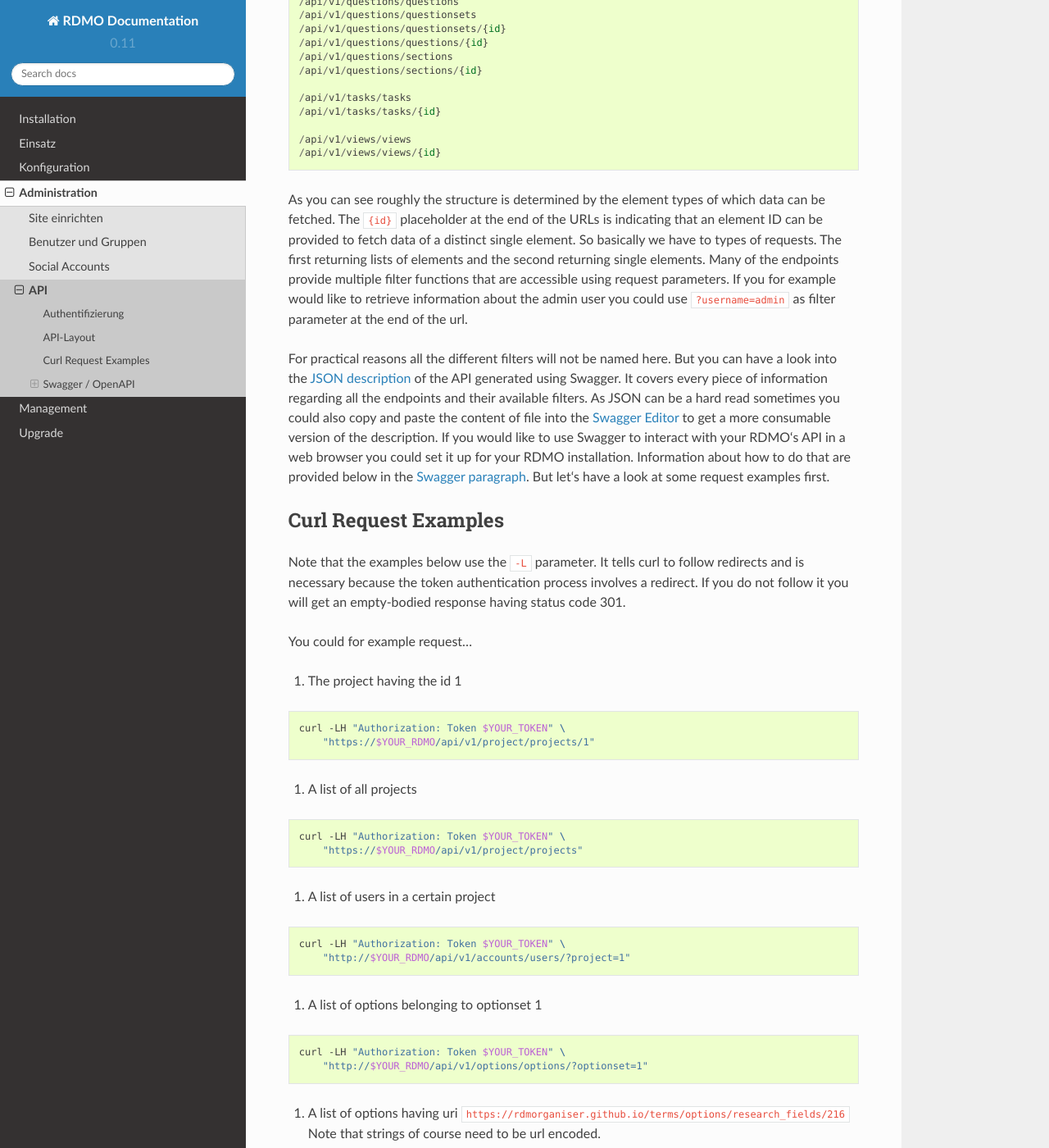
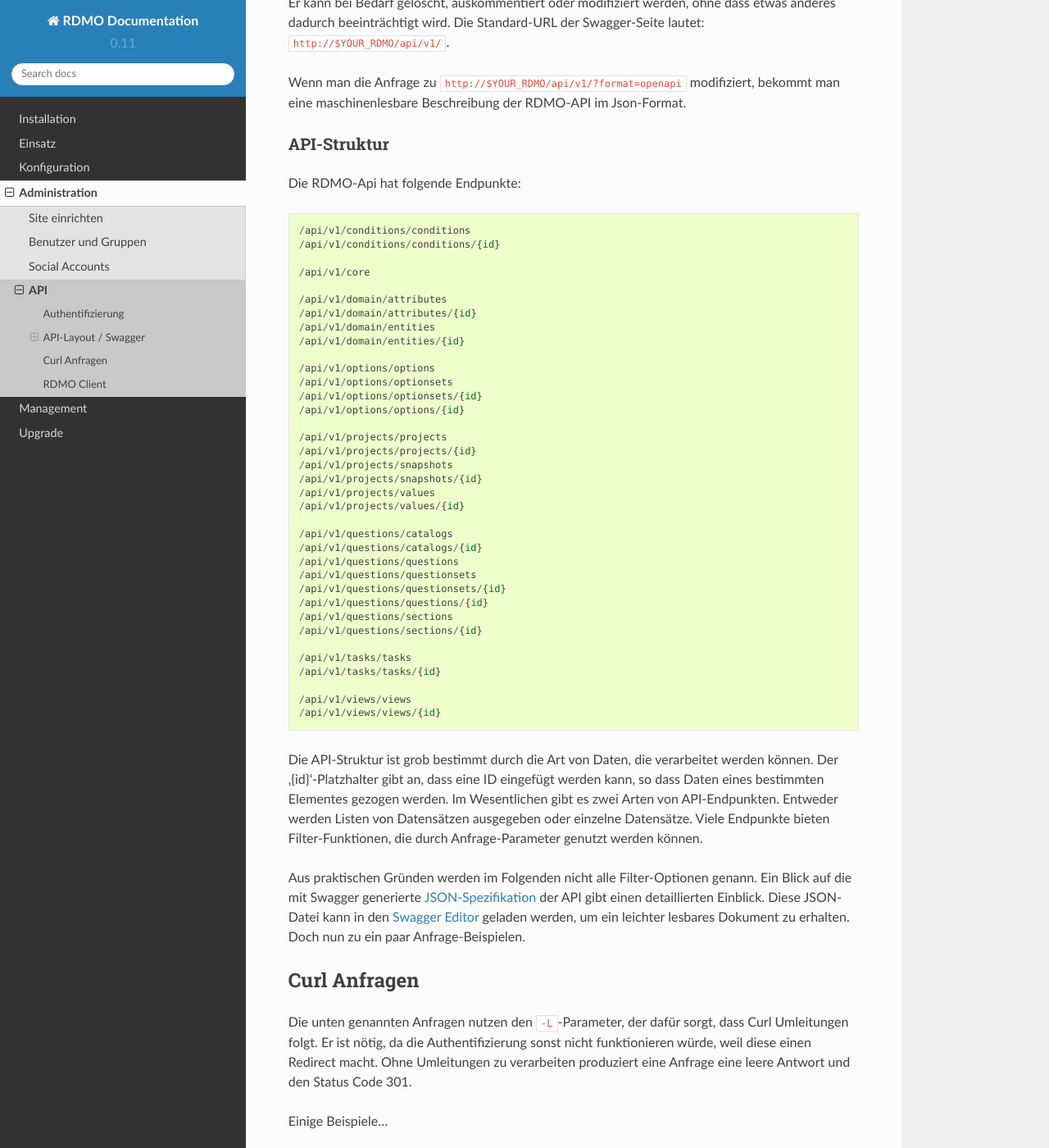
Before and after one commit to rdmorganiser/rdmo-docs-de, a Sphinx documentation site: the page built from docs/administration/api.md, in a window 1280 px wide and 1400 px high, scrolled down 1308 px. Shown: the whole window at 82% size. Built offline with Sphinx 7.4.7 and the Read the Docs theme 2.0.0, drawn with Linux system fonts in a browser that asks for light colours; some of the changed text lies outside the part shown.

Commit message:
Update API page

````diff
--- a/docs/administration/api.md
+++ b/docs/administration/api.md
@@ -18,16 +18,35 @@
 Nur `Superuser` können auf die API zugreifen. Ob ein bestimmter User die nötigen Zugriffsrechte hat, kann in den User Details überprüft werden. Anfragen von Usern ohne Superuser-Rechte scheitern unter Angabge des Status Codes 403.
 
 
-## API-Layout
+## API-Layout / Swagger
 
+Eine klarere Vorstellung vom Layout vermittelt `Swagger`, das in der Lage ist eine detaillierte Beschreibung aller Endpunkte zu geben.
+
+### Was ist Swagger?
+Swagger ist ein Werkzeug zur Dokumentation von REST-APIs, das die OpenAPI-Spezifikationen berücksichtigt. Es ist in RDMO implementiert. RDMOs Swagger-Seite wird von einer Bibliothek namens [Django REST Swagger](https://github.com/marcgibbons/django-rest-swagger) bereit gestellt.
+
+Die interaktive Swagger-Seite bietet die Möglichkeit API-Anfragen zu designen und diese mitsamt ihrer Anfrage-Parameter auszuprobieren.
+
+### Swagger nutzen
+
+Swagger ist von Hause aus aktiviert. Der entsprechende Eintrag befindet sich in der 'urls.py' der RDMO-App.
+
+```python
+path('api/v1/', include('rdmo.core.urls.swagger')),
+```
+
+Er kann bei Bedarf gelöscht, auskommentiert oder modifiziert werden, ohne dass etwas anderes dadurch beeinträchtigt wird. Die Standard-URL der Swagger-Seite lautet: `http://$YOUR_RDMO/api/v1/`.
+
+Wenn man die Anfrage zu `http://$YOUR_RDMO/api/v1/?format=openapi` modifiziert, bekommt man eine maschinenlesbare Beschreibung der RDMO-API im Json-Format.
+
+### API-Struktur
 Die RDMO-Api hat folgende Endpunkte:
 
 ```
-/api/v1/accounts/users
-/api/v1/accounts/users/{id}
-
 /api/v1/conditions/conditions
 /api/v1/conditions/conditions/{id}
+
+/api/v1/core
 
 /api/v1/domain/attributes
 /api/v1/domain/attributes/{id}
@@ -62,77 +81,51 @@
 /api/v1/views/views/{id}
 ```
 
-As you can see roughly the structure is determined by the element types of which data can be fetched. The `{id}` placeholder at the end of the URLs is indicating that an element ID can be provided to fetch data of a distinct single element. So basically we have to types of requests. The first returning lists of elements and the second returning single elements. Many of the endpoints provide multiple filter functions that are accessible using request parameters. If you for example would like to retrieve information about the admin user you could use `?username=admin` as filter parameter at the end of the url.
+Die API-Struktur ist grob bestimmt durch die Art von Daten, die verarbeitet werden können. Der '{id}'-Platzhalter gibt an, dass eine ID eingefügt werden kann, so dass Daten eines bestimmten Elementes gezogen werden. Im Wesentlichen gibt es zwei Arten von API-Endpunkten. Entweder werden Listen von Datensätzen ausgegeben oder einzelne Datensätze. Viele Endpunkte bieten Filter-Funktionen, die durch Anfrage-Parameter genutzt werden können.
 
-For practical reasons all the different filters will not be named here. But you can have a look into the [JSON description](/_static/others/api_description.json) of the API generated using Swagger. It covers every piece of information regarding all the endpoints and their available filters. As JSON can be a hard read sometimes you could also copy and paste the content of file into the [Swagger Editor](https://editor.swagger.io) to get a more consumable version of the description. If you would like to use Swagger to interact with your RDMO's API in a web  browser you could set it up for your RDMO installation. Information about how to do that are provided below in the [Swagger paragraph](#swagger-openapi). But let's have a look at some request examples first.
+Aus praktischen Gründen werden im Folgenden nicht alle Filter-Optionen genann. Ein Blick auf die mit Swagger generierte [JSON-Spezifikation](../../_static/others/api_description.json) der API gibt einen detaillierten Einblick. Diese JSON-Datei kann in den [Swagger Editor](https://editor.swagger.io) geladen werden, um ein leichter lesbares Dokument zu erhalten. Doch nun zu ein paar Anfrage-Beispielen.
 
+## Curl Anfragen
 
-## Curl Request Examples
+Die unten genannten Anfragen nutzen den `-L`-Parameter, der dafür sorgt, dass Curl Umleitungen folgt. Er ist nötig, da die Authentifizierung sonst nicht funktionieren würde, weil diese einen Redirect macht. Ohne Umleitungen zu verarbeiten produziert eine Anfrage eine leere Antwort und den Status Code 301.
 
-Note that the examples below use the `-L` parameter. It tells curl to follow redirects and is necessary because the token authentication process involves a redirect. If you do not follow it you will get an empty-bodied response having status code 301.
+Einige Beispiele...
 
-You could for example request...
-
-1. The project having the id 1
+1. Das Projekt mit der ID 1
 
 ```bash
 curl -LH "Authorization: Token $YOUR_TOKEN" \
     "https://$YOUR_RDMO/api/v1/project/projects/1"
 ```
 
-2. A list of all projects
+2. Eine Liste aller Projekte
 
 ```bash
 curl -LH "Authorization: Token $YOUR_TOKEN" \
     "https://$YOUR_RDMO/api/v1/project/projects"
 ```
 
-3. A list of users in a certain project
+3. Eine Liste von Usern eines bestimmten Projekts
 
 ```bash
 curl -LH "Authorization: Token $YOUR_TOKEN" \
     "http://$YOUR_RDMO/api/v1/accounts/users/?project=1"
 ```
 
-4. A list of options belonging to optionset 1
+4. Eine Liste von Optionen, die zu Optionenset 1 gehören
 
 ```bash
 curl -LH "Authorization: Token $YOUR_TOKEN" \
     "http://$YOUR_RDMO/api/v1/options/options/?optionset=1"
 ```
 
-5. A list of options having uri `https://rdmorganiser.github.io/terms/options/research_fields/216`
-Note that strings of course need to be url encoded.
+5. Eine Liste von Optionen mit der uri `https://rdmorganiser.github.io/terms/options/research_fields/216`
+Achtung: Strings sollten URL-encodiert seint.
 
 ```bash
     curl -LH "Authorization: Token $YOUR_TOKEN" \
         "http://localhost/api/v1/options/options/?uri=https%3A%2F%2Frdmorganiser.github.io%2Fterms%2Foptions%2Fresearch_fields%2F216"
 ```
 
-
-## Swagger / OpenAPI
-
-### What is Swagger?
-
-Swagger is a set of tools built around the OpenAPI Specification. These tools help to design, build and document REST APIs. OpenAPI is already implemented in RDMO but usually disabled. The Swagger page in RDMO is provided by a python library called [Django REST Swagger](https://github.com/marcgibbons/django-rest-swagger).
-
-The Swagger page can help you to design API queries because it gives a well-arranged interactive overview of all the available endpoints and query parameters. If you need help to get an idea about the possibilities of the RDMO API you should have a look.
-
-
-### Enable Swagger Tools
-
-If you want to have a look at a detailed description of all the API interfaces that RDMO provides you need to add the necessary import and setup a url scheme to access the view.
-
-All this can be achieved by adding two lines to the `config/urls.py` in your RDMO-App. Please note that `urlpatterns` is an array. Do not simply copy the snippet from below but add the array entry into your already existing one.
-
-```bash
-from rdmo.core.swagger import swagger_schema_view
-
-urlpatterns = [
-    url(r'^swagger$', swagger_schema_view.as_view()),
-]
-```
-
-The Swagger page can now be accessed at the defined URL scheme. In the case of the example above at `swagger/`. Of course you are free to change this to fit your needs.
-
-Apppend request parameter `?format=openapi` to the url to get a detailed API description in JSON format. It is the exact same description that we mentioned at the end of the [API Layout](#api-layout) paragraph above.
+## RDMO Client
+Es gibt einen RDMO Client, der die Nutzung der API vereinfachen soll. Außerdem kann er gut für den Einstieg in das Thema verwendet werden. Er ist in Python geschrieben und kann auf [GitHub](https://github.com/rdmorganiser/rdmo-client) gefunden werden.
````
